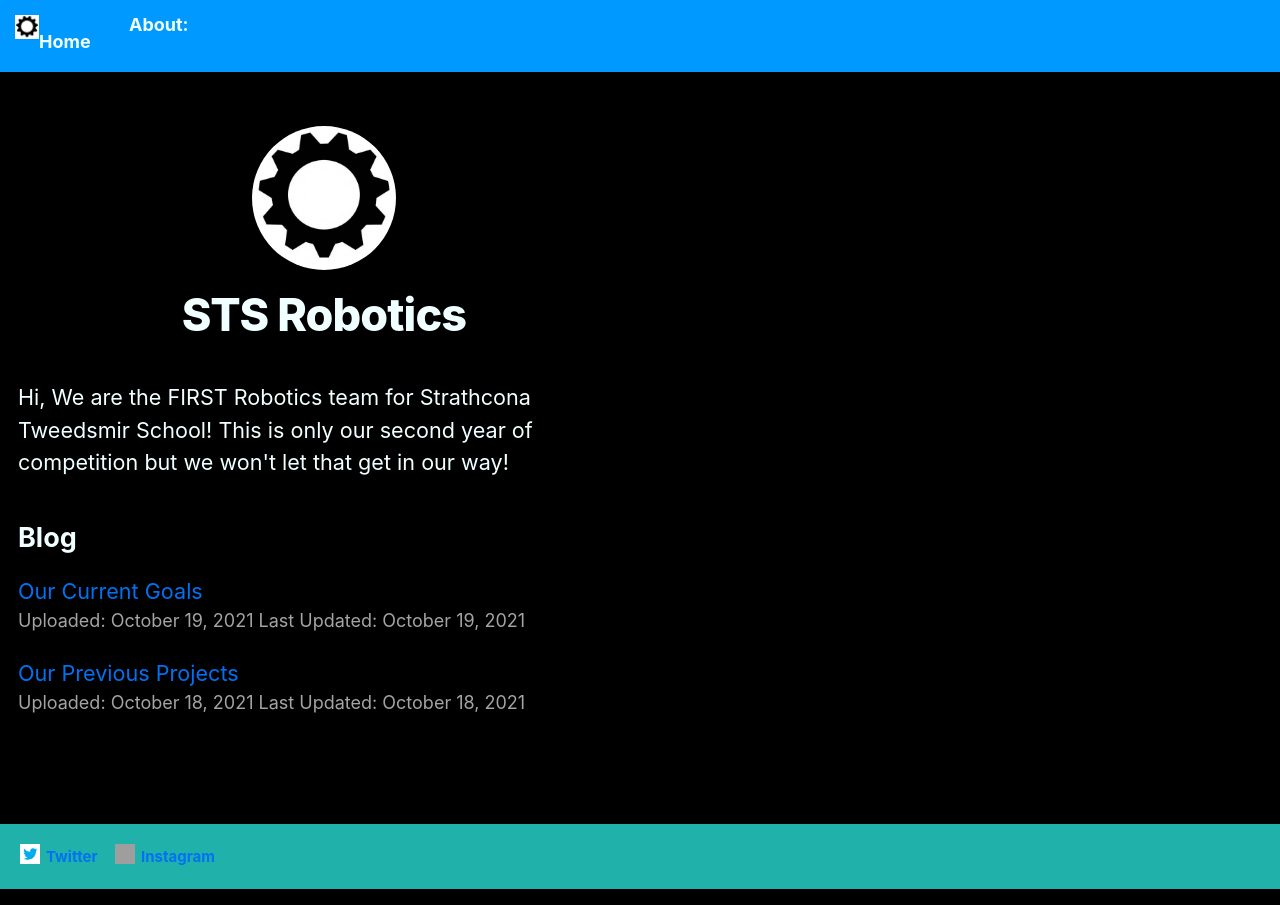
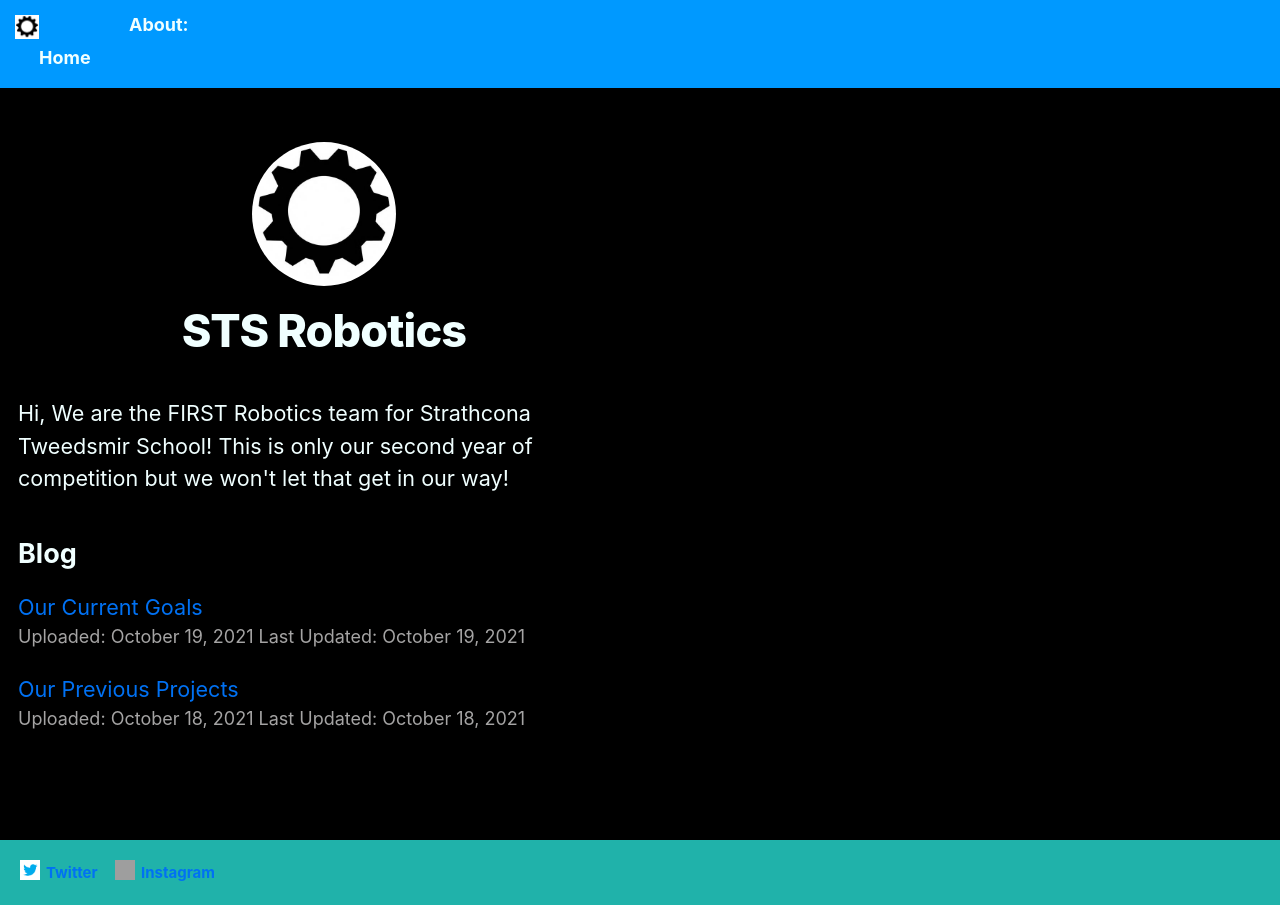
Before and after one commit to Moop3334/nextjs-blog, a Next.js app: page / in a window 1280 px wide. Built offline with nearby package versions, Linux system fonts and the light colour scheme; grey boxes are pictures that could not be loaded.

Commit message:
Updated Layout [up3]
Please work I am dying

```diff
--- a/styles/utils.module.css
+++ b/styles/utils.module.css
@@ -40,7 +40,7 @@
   .navImg {
     font-size: 18px;
     padding: 0;
-    margin: -20px auto auto 24px;
+    margin: -4px auto auto 24px;
   }
 
   .borderCircle {
```
